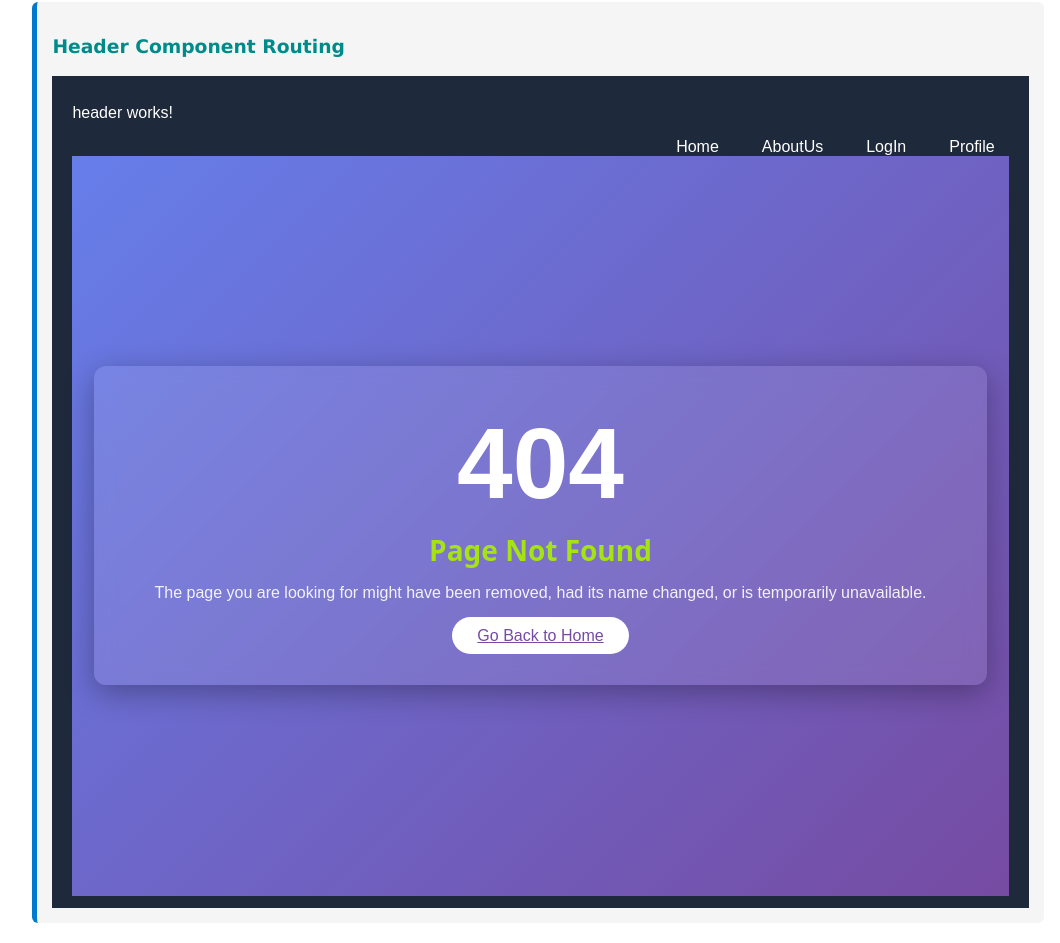
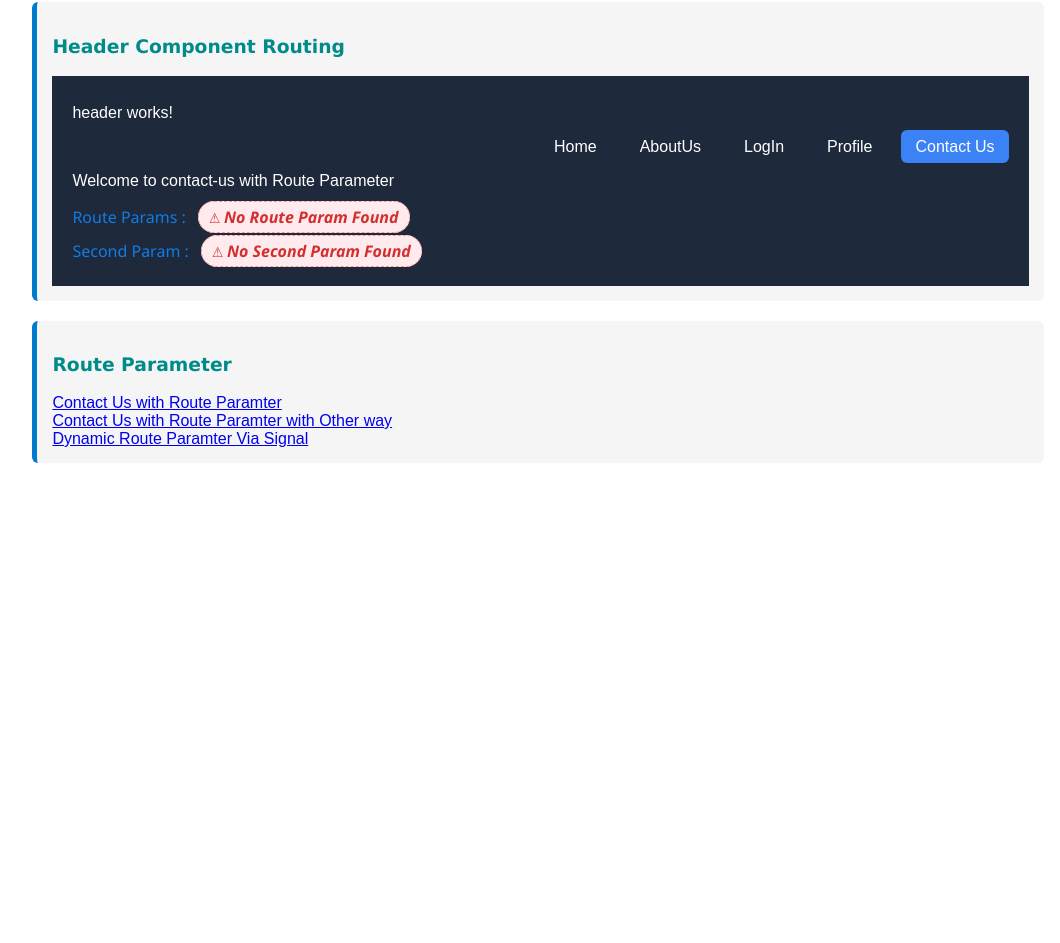
Before and after one commit to JayrajPrajapati/angularbasic, an Angular app: page /contactUs in a window 1280 px wide. Shown: the part 7311-8254 px from the top of the page, without its empty margins (102-1162 px from the left). After the commit the page ends 7794 px from the top, so only its background shows below. Built offline with nearby package versions, Linux system fonts and the light colour scheme.

Commit message:
Implmented a Route Parameter with Optional Parameter

```diff
--- a/src/app/app.html
+++ b/src/app/app.html
@@ -359,4 +359,13 @@
    <app-header></app-header>
    <!-- <router-outlet ></router-outlet>  -->
   </div>
+   <!-- Route Parameter -->
+  <div  class="section routing-section">
+    <h3>Route Parameter</h3>
+   <a routerLink="/contactUs/ok/123">Contact Us with Route Paramter</a>
+   <br>
+   <a [routerLink]="['/contactUs','different Way','ok']">Contact Us with Route Paramter with Other way</a>
+   <br>
+   <a [routerLink]="['/contactUs',routeParam().FromPage,'Dynamic Second Route Object']">Dynamic Route Paramter Via Signal</a>
+  </div>
 </div>
--- a/src/app/app.routes.ts
+++ b/src/app/app.routes.ts
@@ -4,12 +4,15 @@ import { About } from './componenets/pages/about/about';
 import { Login } from './componenets/pages/login/login';
 import { Profile } from './componenets/pages/profile/profile';
 import { Pagenotfound } from './componenets/pages/pageNotFound/pagenotfound/pagenotfound';
+import { ContactUs } from './componenets/pages/contact-us-route-param/contact-us/contact-us';
 
 export const routes: Routes = [
     { path: "", component: Home },
     { path: "about", component: About },
     { path: "login", component: Login },
     { path: "profile", component: Profile },
+    { path: "contactUs/:data/:secondObj", component: ContactUs },
+    { path: "contactUs", component: ContactUs }, // For Optional a Route Parameter
      { path: "**", component: Pagenotfound }, //If you have page and want to show then use this.
     //{ path: "**", redirectTo: '' }, //If you want to redirect to other page
 ];
--- a/src/app/app.ts
+++ b/src/app/app.ts
@@ -332,4 +332,7 @@ export class App {
 
    //Custom Pipe
    customePipeUse = signal('Dell 15.6 inch Display I3 Process with 4th Generation');
+
+   //Route Parameter with Signal
+   routeParam = signal({FromPage:"Route Parameter with Signal",date:new Date()});
 }
--- a/src/app/componenets/header-component/header/header.html
+++ b/src/app/componenets/header-component/header/header.html
@@ -4,5 +4,6 @@
     <li><a routerLinkActive="active" routerLink="/about">AboutUs</a></li>
     <li><a routerLinkActive="active" routerLink="/login">LogIn</a></li>
     <li><a routerLinkActive="active" routerLink="/profile">Profile</a></li>
+    <li><a routerLinkActive="active" routerLink="/contactUs">Contact Us</a></li>
 </ul>
 <router-outlet></router-outlet>
--- /dev/null
+++ b/src/app/componenets/pages/contact-us-route-param/contact-us/contact-us.css
@@ -0,0 +1,57 @@
+/* Base text */
+.label {
+  font-family: 'Segoe UI', Tahoma, Geneva, Verdana, sans-serif;
+  font-size: 16px;
+  margin: 12px 0;
+  color: #107ce7;
+}
+
+/* Value styling (when data exists) */
+.value {
+  margin-left: 8px;
+  color: #1e88e5;
+  font-weight: 600;
+  background: #e3f2fd;
+  padding: 4px 10px;
+  border-radius: 20px;
+  border: 1px solid #bbdefb;
+}
+
+/* Special "No Data Found" styling */
+.no-data {
+  margin-left: 8px;
+  color: #d32f2f;
+  font-weight: 600;
+  font-style: italic;
+  background: #ffebee;
+  padding: 4px 10px;
+  border-radius: 20px;
+  border: 1px dashed #ef9a9a;
+  position: relative;
+}
+
+/* Optional icon effect */
+.no-data::before {
+  content: "⚠ ";
+  font-size: 14px;
+}
+
+/* Hover effect (nice UX) */
+.no-data:hover {
+  background: #ffcdd2;
+  cursor: not-allowed;
+}
+.no-data {
+  animation: fadeIn 0.3s ease-in-out;
+}
+
+@keyframes fadeIn {
+  from {
+    opacity: 0;
+    transform: translateY(5px);
+  }
+  to {
+    opacity: 1;
+    transform: translateY(0);
+  }
+}
--- /dev/null
+++ b/src/app/componenets/pages/contact-us-route-param/contact-us/contact-us.html
@@ -0,0 +1,17 @@
+<p>Welcome to contact-us with Route Parameter</p>
+
+<p class="label">
+  Route Params :
+  <span
+    [ngClass]="getRouteParams()?.length ? 'value' : 'no-data'">
+    {{ getRouteParams()?.length ? getRouteParams() : 'No Route Param Found' }}
+  </span>
+</p>
+
+<p class="label">
+  Second Param :
+  <span
+    [ngClass]="secondParams()?.length ? 'value' : 'no-data'">
+    {{ secondParams()?.length ? secondParams() : 'No Second Param Found' }}
+  </span>
+</p>
--- /dev/null
+++ b/src/app/componenets/pages/contact-us-route-param/contact-us/contact-us.ts
@@ -0,0 +1,23 @@
+import { CommonModule } from '@angular/common';
+import { Component, signal } from '@angular/core';
+import { ActivatedRoute } from '@angular/router';
+
+@Component({
+  selector: 'app-contact-us',
+  imports: [CommonModule],
+  templateUrl: './contact-us.html',
+  styleUrl: './contact-us.css',
+})
+export class ContactUs {
+  getRouteParams = signal('');
+  secondParams = signal('');
+  constructor(public route:ActivatedRoute){}
+  ngOnInit()
+  {
+this.route.params.subscribe((param)=>{
+  console.log(param);
+  this.getRouteParams.set(param['data']);
+  this.secondParams.set(param['secondObj']);
+})
+  }
+}
```
Also changed, not shown: 1 other file (tests, documents, lock files or other folders).
